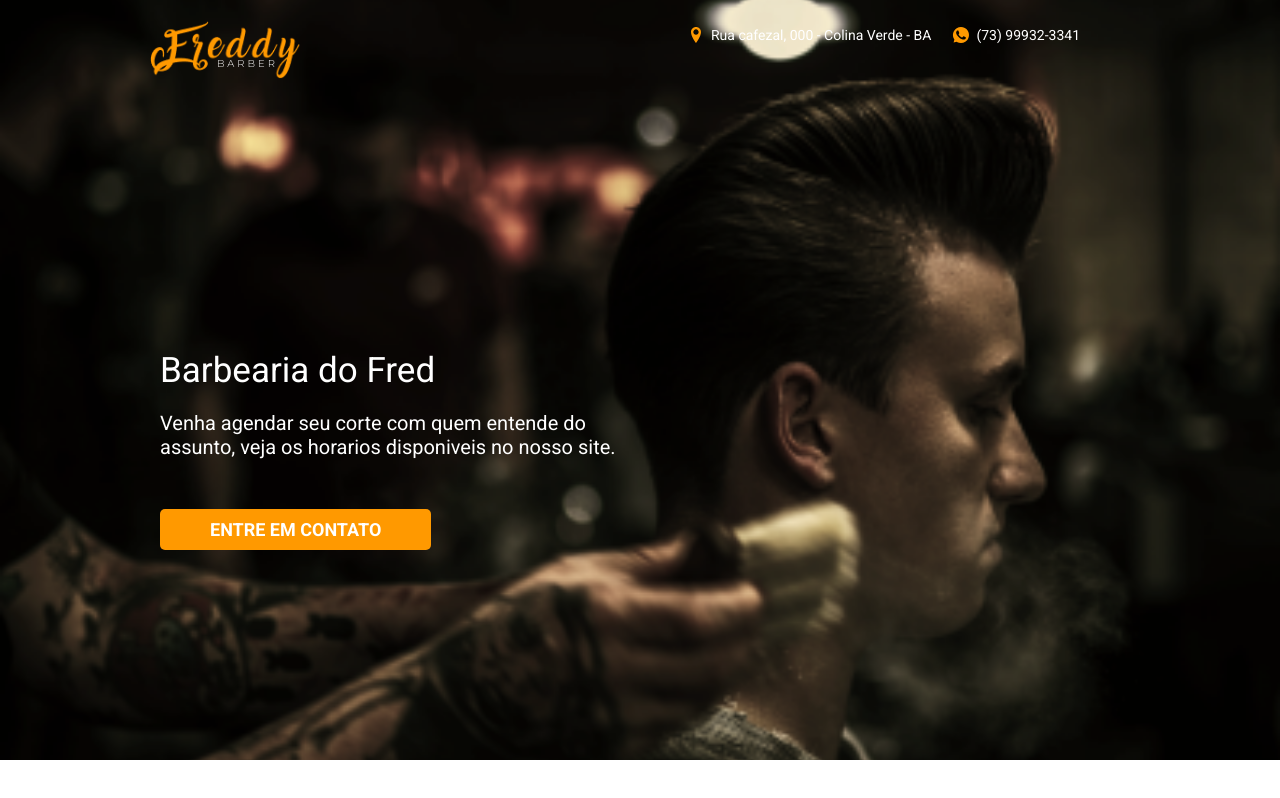
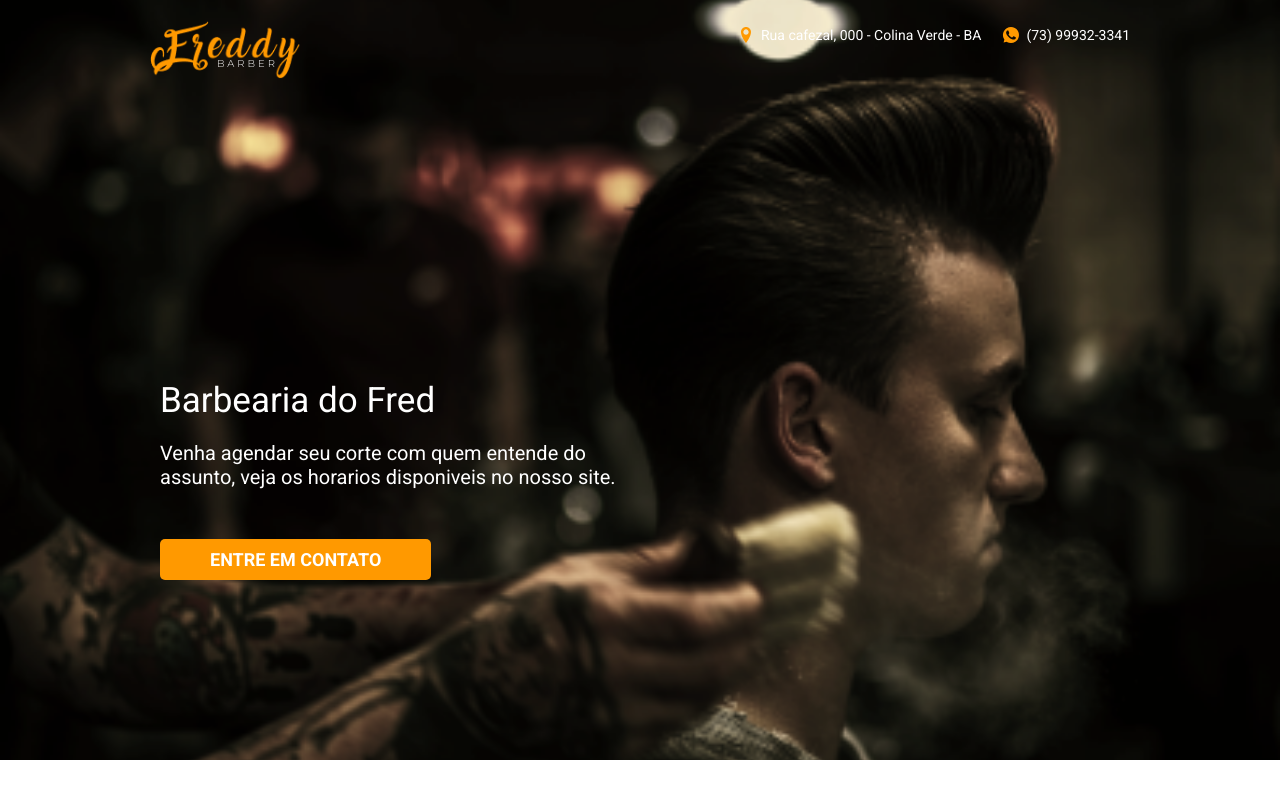
Before and after one commit to rayaneacacio/Freddy-Barber, a React (Vite) app: page / in a window 1280 px wide. Built offline with nearby package versions, Linux system fonts and the light colour scheme.

Commit message:
animacoes css page Home e Sobre

```diff
--- a/src/pages/Home/index.tsx
+++ b/src/pages/Home/index.tsx
@@ -1,5 +1,5 @@
 import { ReactElement } from "react";
-import { Container } from "./style";
+import { Container, BackgroundImg } from "./style";
 import { Logo } from "../../components/Logo";
 import { Contact } from "../../components/Contact";
 import { Sobre } from "../Sobre";
@@ -19,7 +19,9 @@ export function Home(): ReactElement {
 
   return (
     <Container>
-      <div>
+      <div className="content">
+        <BackgroundImg />
+
         <header>
           <Logo />
           <Contact />
@@ -38,7 +40,7 @@ export function Home(): ReactElement {
       <Servicos />
       <Contatos />
 
-      <footer>FREDSON SANTOS - Copyright 2020</footer>
+      <footer>FREDSON SANTOS - Copyright 2024</footer>
     </Container>
   )
 }
--- a/src/pages/Home/style.ts
+++ b/src/pages/Home/style.ts
@@ -2,26 +2,25 @@ import styled from "styled-components";
 import backgroundIMG from "../../assets/imgs/backgroundIMG.webp";
 
 export const Container = styled.div`
-  &::-webkit-scrollbar {
-    width: 0;
-    display: none;
-  }
-
-  > :first-child {
-    background: url(${ backgroundIMG }) no-repeat center center;
-    background-size: cover;
+  .content {
     color: ${({ theme }) => theme.COLORS.WHITE};
     width: 100vw;
     height: 85vh;
-    padding: 1rem 5rem;
+    position: relative;
+    overflow: hidden;
   }
 
   header {
     display: flex;
     justify-content: space-between;
+    position: absolute;
+    top: 1rem;
+    left: 5rem;
+    right: 0;
 
     > div:last-of-type {
       display: none;
+      z-index: 1;
     }
   }
 
@@ -29,11 +28,10 @@ export const Container = styled.div`
     position: absolute;
     top: 50%;
     left: 50%;
-    transform: translate(-50%, -25%);
+    transform: translate(-50%, 0%);
     width: 75%;
 
     > p {
-      font-size: 2rem;
       width: 30rem;
       margin: 1rem 0 3rem;
     }
@@ -68,6 +66,7 @@ export const Container = styled.div`
       }
 
       > p {
+        font-size: 2rem;
         width: 50rem;
         margin: 2rem 0 5rem;
       }
@@ -79,3 +78,13 @@ export const Container = styled.div`
     }
   }
 `;
+
+export const BackgroundImg = styled.div`
+  background: url(${ backgroundIMG }) no-repeat center center;
+  background-size: cover;
+  color: ${({ theme }) => theme.COLORS.WHITE};
+  width: 100vw;
+  height: 100%;
+  animation: animateImg 1s forwards;
+  transition: transform 1s cubic-bezier(.13,.55,.25,1),opacity .5s cubic-bezier(.13,.55,.25,1);
+`;
--- a/src/pages/Sobre/style.ts
+++ b/src/pages/Sobre/style.ts
@@ -6,11 +6,17 @@ export const Container = styled.div`
   width: 100vw;
   padding: 5rem 5rem 7rem;
 
+  .sobreABarbearia {
+    height: 25rem;
+  }
+
   .row {
     background-color: ${({ theme }) => theme.COLORS.GRAY};
     width: 5rem;
-    height: 5px;
+    height: 0;
     margin-bottom: 1rem;
+    display: none;
+    animation: animateRow 0.5s forwards;
   }
 
   p:first-of-type {
@@ -19,6 +25,15 @@ export const Container = styled.div`
 
   h2 {
     margin: 2rem 0;
+  }
+
+  .sobreABarbearia > *:not(.row) {
+    display: none;
+    animation: animateToBottom 1s forwards;
+  }
+
+  .show {
+    display: block !important;
   }
 
   @media(min-width: 550px) {
@@ -50,7 +65,6 @@ export const Image = styled.div`
   display: none;
 
   @media(min-width: 1000px) {
-    display: block;
     width: 50rem;
     height: 30rem;
     position: relative;
--- /dev/null
+++ b/src/scripts/intersectionObserver.ts
@@ -0,0 +1,10 @@
+const home = document.querySelector("body > div") as HTMLDivElement;
+const intersectionObserver = new IntersectionObserver((entries) => {
+  entries.forEach((entry): void => {
+    entry.target.classList.add("show");
+  });
+}, {
+  threshold: 1
+});
+
+export { home, intersectionObserver };
```
Also changed, not shown: src/pages/Sobre/index.tsx (+16 -2 lines).
